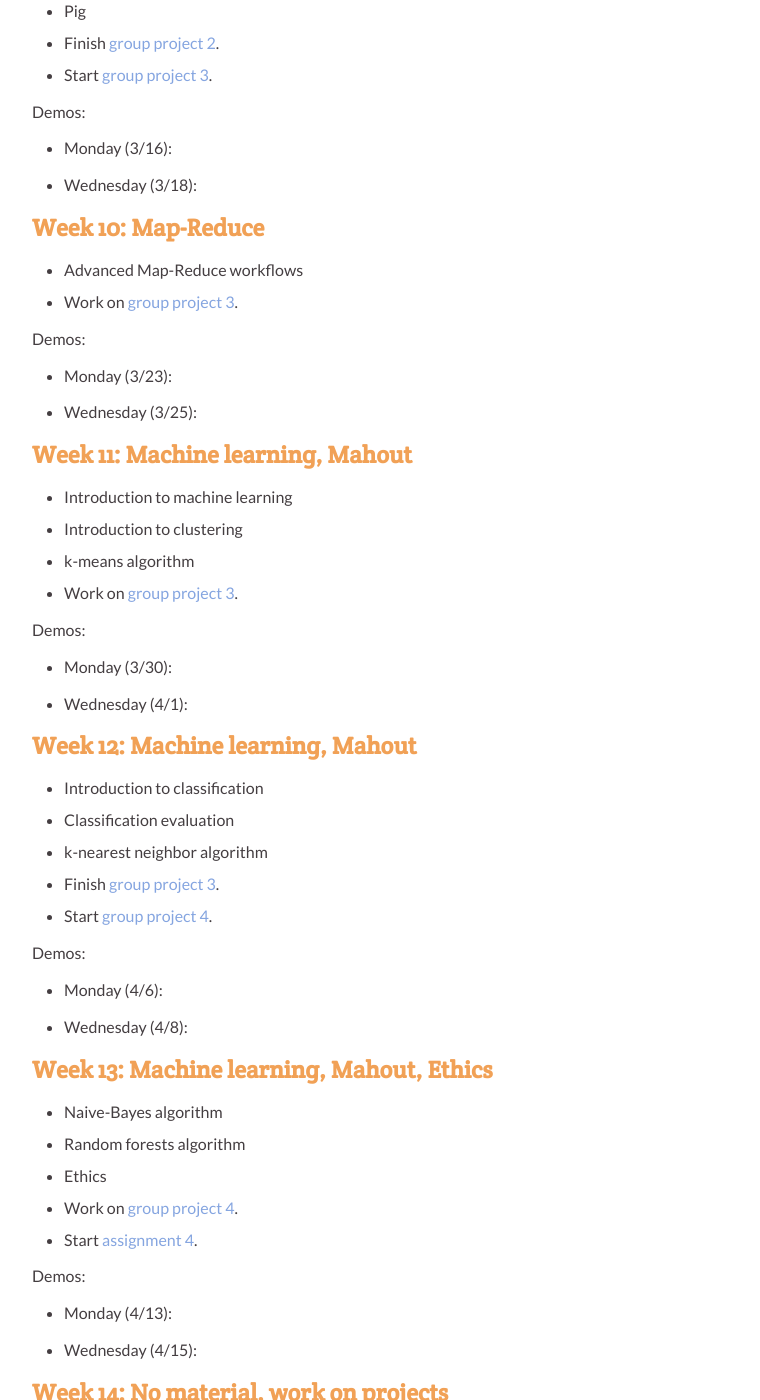
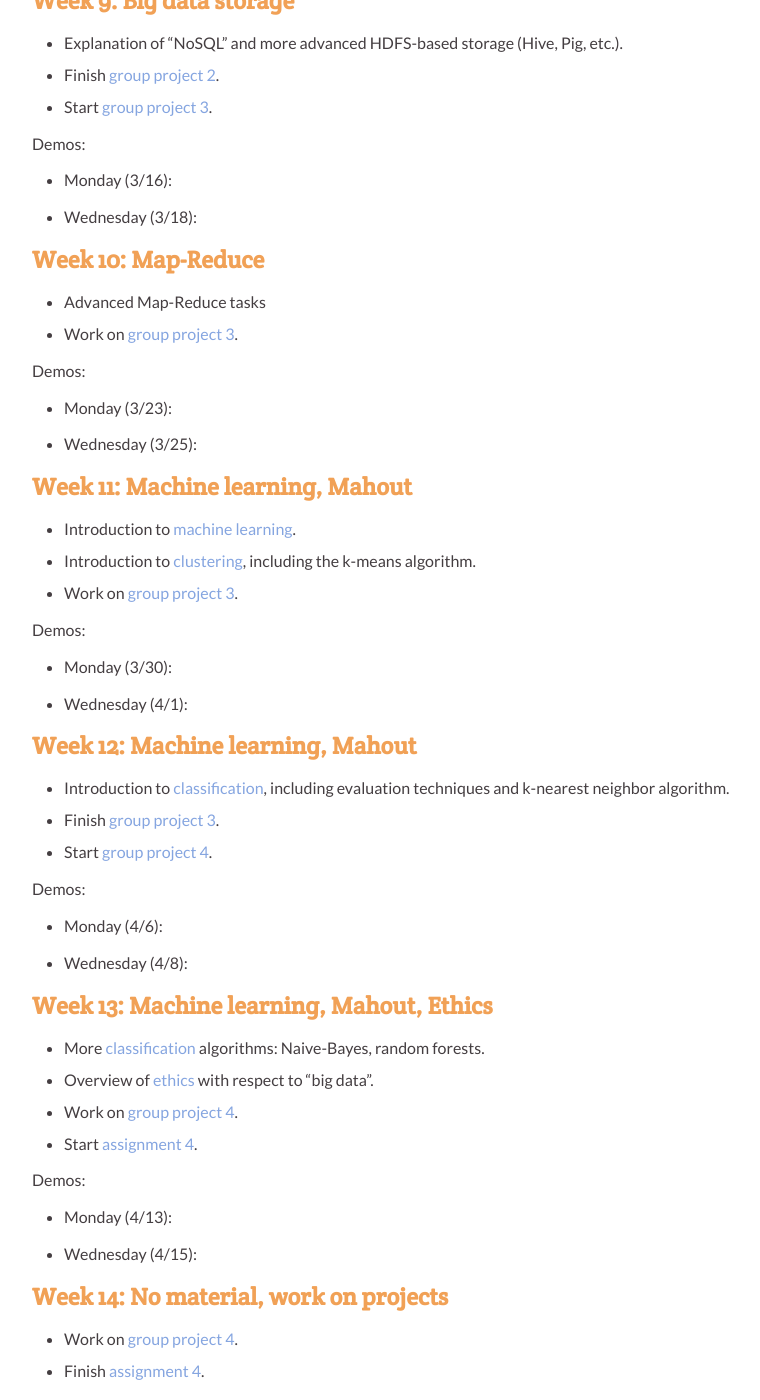
Before and after one commit to joshuaeckroth/cinf401-website, a Jekyll site: the page built from notes/calendar.markdown, in a window 1280 px wide and 1400 px high, scrolled down 2872 px. Shown: the whole window, without its empty margins (183-943 px from the left). Built offline with Jekyll 4.4.1, drawn with Linux system fonts in a browser that asks for light colours; Markdown is read by kramdown in place of the engine named in the settings; some of the changed text lies outside the part shown.

Commit message:
Added some missing notes templates.

```diff
--- a/notes/calendar.markdown
+++ b/notes/calendar.markdown
@@ -60,6 +60,7 @@
 
 ## Week 5: Statistical analysis
 
+- All about statistics. See [notes](/notes/statistics.html) and [cookbook](/cookbook/statistics.html).
 - Finish [assignment 3](/assignments/2015-02-10-assignment-3.html).
 - Start [group project 1](/assignments/2015-02-24-group-project-1.html).
 
@@ -71,6 +72,7 @@
 
 ## Week 6: Statistical analysis
 
+- All about statistics. See [notes](/notes/statistics.html) and [cookbook](/cookbook/statistics.html).
 - Work on [group project 1](/assignments/2015-02-24-group-project-1.html).
 
 Demos:
@@ -79,9 +81,10 @@
 
 - Wednesday (2/18):
 
-## Week 7: Big data storage
+## Week 7: Hadoop, big data storage
 
-- HDFS
+- Introduction to [Hadoop](/notes/hadoop.html) and HDFS. See [HDFS cookbook](/cookbook/hdfs.html).
+- Explanation of [Hadoop dev env](/notes/hadoop-dev-env.html) and [Hadoop workflow](/notes/hadoop-workflow.html).
 - Finish [group project 1](/assignments/2015-02-24-group-project-1.html).
 - Start [group project 2](/assignments/2015-03-17-group-project-2.html).
 
@@ -95,7 +98,7 @@
 
 **Note: We're skipping over Spring Break in this outline.**
 
-- Basic Map-Reduce workflows
+- Explanation of Map-Reduce strategy. See [Hadoop workflow](/notes/hadoop-workflow.html).
 - Work on [group project 2](/assignments/2015-03-17-group-project-2.html).
 
 Demos:
@@ -106,9 +109,7 @@
 
 ## Week 9: Big data storage
 
-- Introduction to NoSQL
-- Hive
-- Pig
+- Explanation of "NoSQL" and more advanced HDFS-based storage (Hive, Pig, etc.).
 - Finish [group project 2](/assignments/2015-03-17-group-project-2.html).
 - Start [group project 3](/assignments/2015-04-07-group-project-3.html).
 
@@ -120,7 +121,7 @@
 
 ## Week 10: Map-Reduce
 
-- Advanced Map-Reduce workflows
+- Advanced Map-Reduce tasks
 - Work on [group project 3](/assignments/2015-04-07-group-project-3.html).
 
 Demos:
@@ -131,9 +132,8 @@
 
 ## Week 11: Machine learning, Mahout
 
-- Introduction to machine learning
-- Introduction to clustering
-- k-means algorithm
+- Introduction to [machine learning](/notes/machine-learning.html).
+- Introduction to [clustering](/notes/clustering.html), including the k-means algorithm.
 - Work on [group project 3](/assignments/2015-04-07-group-project-3.html).
 
 Demos:
@@ -144,9 +144,7 @@
 
 ## Week 12: Machine learning, Mahout
 
-- Introduction to classification
-- Classification evaluation
-- k-nearest neighbor algorithm
+- Introduction to [classification](/notes/classification.html), including evaluation techniques and k-nearest neighbor algorithm.
 - Finish [group project 3](/assignments/2015-04-07-group-project-3.html).
 - Start [group project 4](/assignments/2015-05-02-group-project-4.html).
 
@@ -158,9 +156,8 @@
 
 ## Week 13: Machine learning, Mahout, Ethics
 
-- Naive-Bayes algorithm
-- Random forests algorithm
-- Ethics
+- More [classification](/notes/classification.html) algorithms: Naive-Bayes, random forests.
+- Overview of [ethics](/notes/ethics.html) with respect to "big data".
 - Work on [group project 4](/assignments/2015-05-02-group-project-4.html).
 - Start [assignment 4](/assignments/2015-04-21-assignment-4.html).
 
--- /dev/null
+++ b/notes/classification.markdown
@@ -0,0 +1,6 @@
+---
+layout: post
+title: Classification
+---
+
+# Classification
--- /dev/null
+++ b/notes/clustering.markdown
@@ -0,0 +1,6 @@
+---
+layout: post
+title: Clustering
+---
+
+# Clustering
--- /dev/null
+++ b/notes/ethics.markdown
@@ -0,0 +1,6 @@
+---
+layout: post
+title: Ethics
+---
+
+# Ethics
--- /dev/null
+++ b/notes/machine-learning.markdown
@@ -0,0 +1,6 @@
+---
+layout: post
+title: Machine learning
+---
+
+# Machine learning
--- a/notes/statistics.markdown
+++ b/notes/statistics.markdown
@@ -10,3 +10,7 @@
 ## Summary statistics
 
 ## Lying with statistics
+
+## Outlier/anomaly detection
+
+https://blog.twitter.com/2015/introducing-practical-and-robust-anomaly-detection-in-a-time-series
```
Also changed, not shown: _layouts/index.html (+12 -0 lines).
